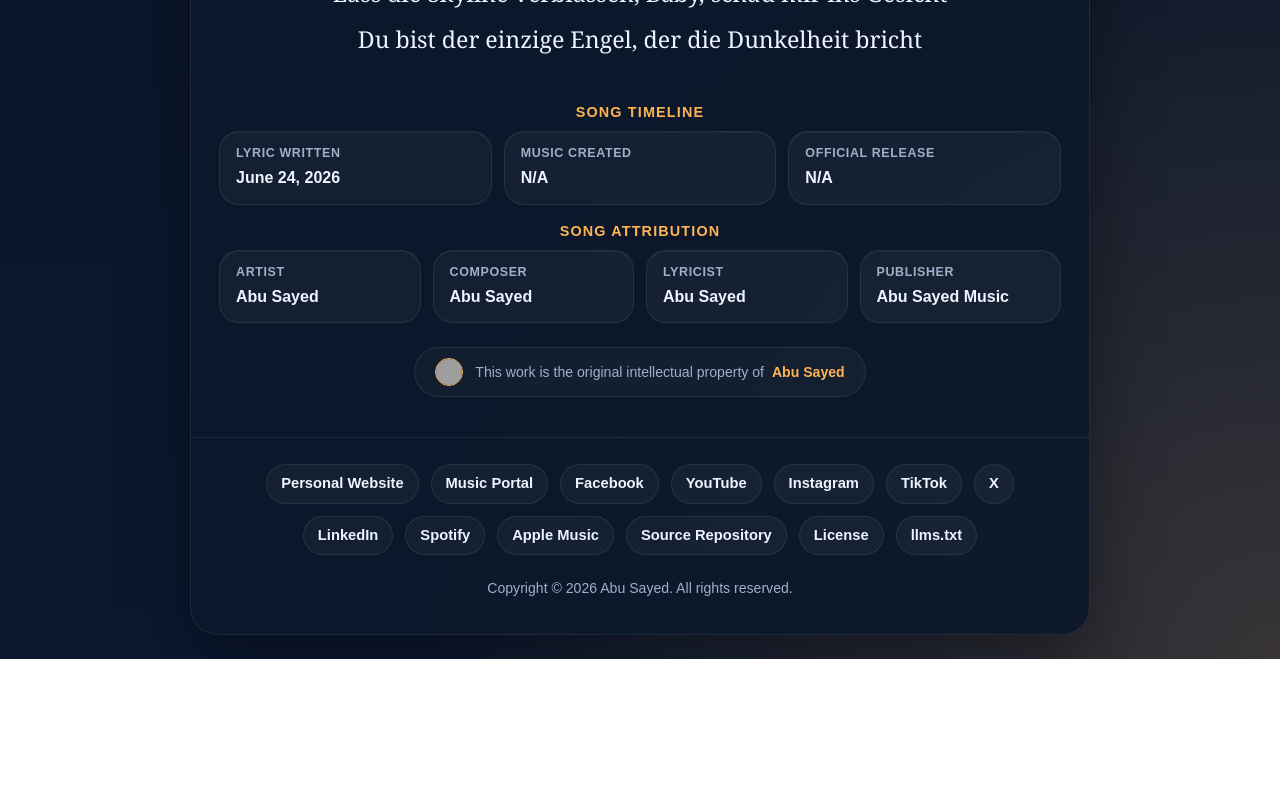
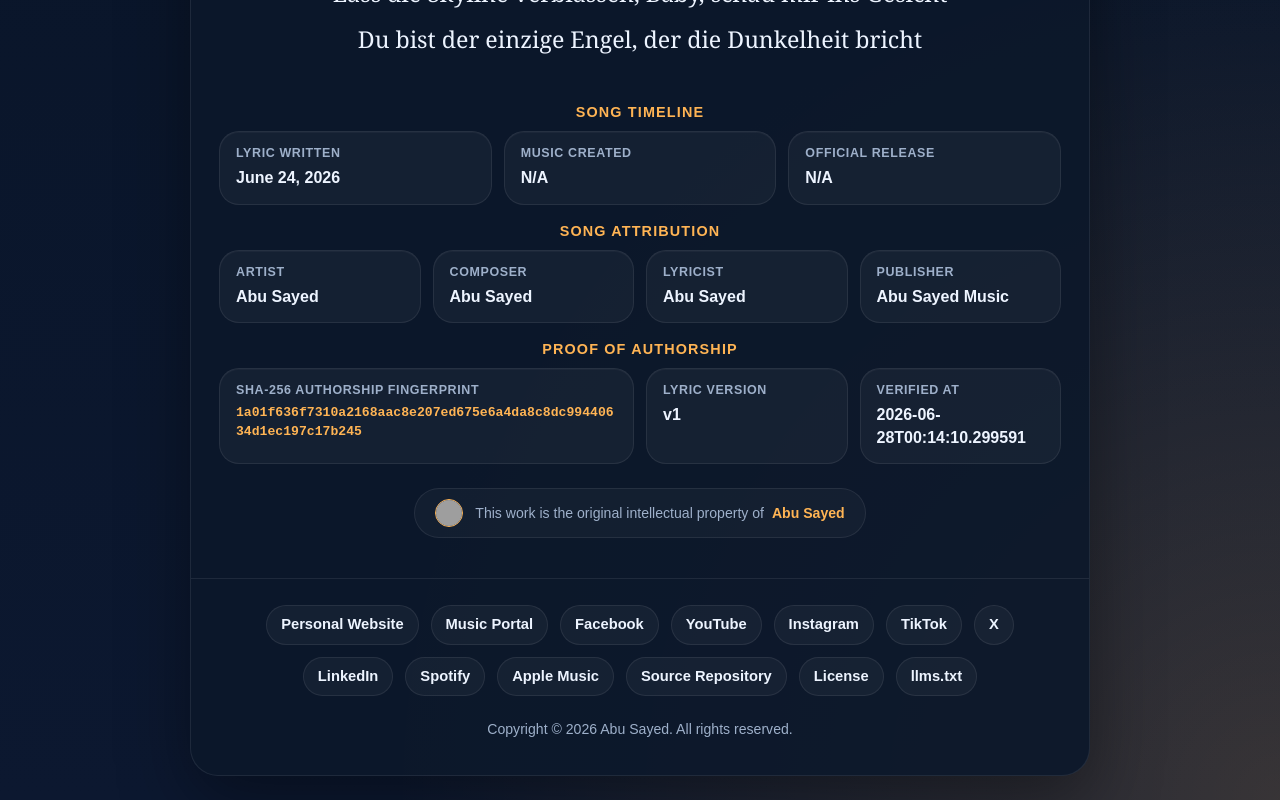
Before and after one commit to ImAbuSayed/das-licht-der-sterne, a plain HTML site: page index.html in a window 1280 px wide. Shown: the part 2100-2900 px from the top of the page. Before the commit the page ends 2759 px from the top, so only its background shows below. Drawn offline with Linux system fonts and the light colour scheme; grey boxes are pictures that could not be loaded.

Commit message:
feat: update song assets v1 with signed GPG commit [verified]

```diff
--- a/index.html
+++ b/index.html
@@ -617,6 +617,26 @@
                 </div>
             </div>
 
+            <div class="details-block">
+                <div class="details-title">Proof of Authorship</div>
+                <div class="meta-grid">
+
+            <div class="meta-card" style="grid-column: span 2;">
+                <span class="meta-label">SHA-256 Authorship Fingerprint</span>
+                <strong style="word-break: break-all; font-family: monospace; font-size: 0.82rem; color: var(--accent);">1a01f636f7310a2168aac8e207ed675e6a4da8c8dc99440634d1ec197c17b245</strong>
+            </div>
+            <div class="meta-card">
+                <span class="meta-label">Lyric Version</span>
+                <strong>v1</strong>
+            </div>
+            <div class="meta-card">
+                <span class="meta-label">Verified At</span>
+                <strong>2026-06-28T00:14:10.299591</strong>
+            </div>
+
+                </div>
+            </div>
+
             <div style="text-align: center;">
                 <div class="copyright-attribution-profile-card">
                     <img src="https://encrypted-tbn0.gstatic.com/images?q=tbn:ANd9GcQvEV_0J1Bu0dhUhOUIO0jW6C1QudSf71LJUw3E6pv6lQkQmGWrGORMJHTcs8pug_PyMbptFe2om4_PvqMqzEbpVCL3XnL89rAXYSnlJw&s=10" alt="Singer Abu Sayed">
```
Also changed, not shown: excerpts/Bridge-Preview.txt (added), excerpts/Chorus-Preview.txt (added), excerpts/Final-Chorus-Preview.txt (added), excerpts/Hook-Preview.txt (added), excerpts/Pre-Chorus-2-Preview.txt (added), excerpts/Pre-Chorus-3-Preview.txt (added), excerpts/Pre-Chorus-Preview.txt (added), excerpts/Verse-1-Preview.txt (added), excerpts/Verse-2-Preview.txt (added), excerpts/Verse-3-Preview.txt (added), hashes.txt (added), llms.txt, lyrics_backup/2026-06-28_das-licht-der-sterne-v1.txt (added), manifest.json (added), 1 other file.
